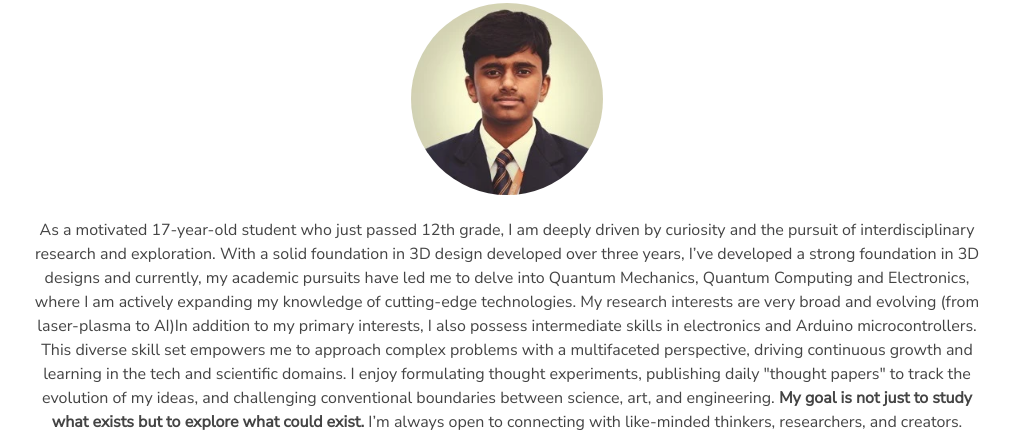
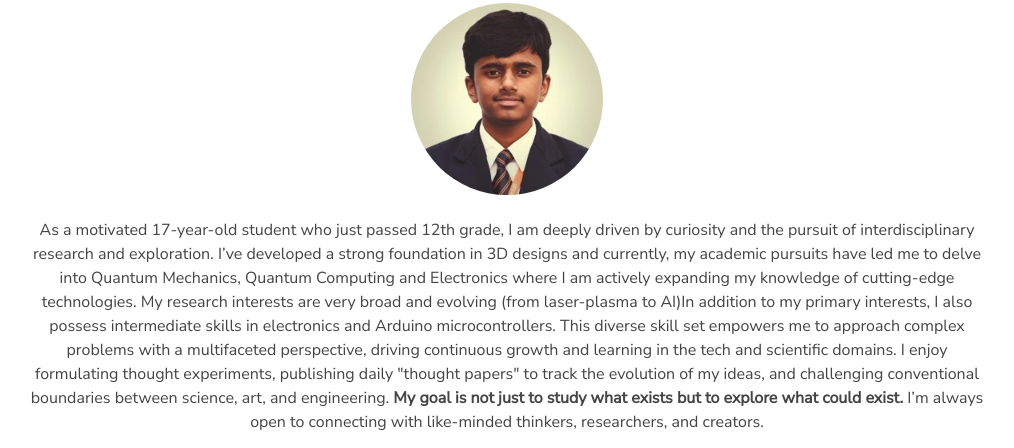
Before and after one commit to OMtheBest172/My-Portfolio, a plain HTML site: page index.html in a window 1280 px wide. Shown: the part 954-1402 px from the top of the page, without its empty margins (133-1147 px from the left). Drawn offline with nearby package versions, Linux system fonts and the light colour scheme; grey boxes are pictures that could not be loaded.

Commit message:
Update index.html

```diff
--- a/index.html
+++ b/index.html
@@ -88,8 +88,8 @@
         </picture>
         <p>
           As a motivated 17-year-old student who just passed 12th grade, I am deeply driven by curiosity and the pursuit of interdisciplinary research and exploration.
-          With a solid foundation in 3D design developed over three years,
-           I’ve developed a strong foundation in 3D designs and currently, my academic pursuits have led me to delve into Quantum Mechanics, Quantum Computing and Electronics,
+
+           I’ve developed a strong foundation in 3D designs and currently, my academic pursuits have led me to delve into Quantum Mechanics, Quantum Computing and Electronics
            where I am actively expanding my knowledge of cutting-edge technologies. My research interests are very broad and evolving (from laser-plasma to AI)In addition to my primary interests, I also possess
             intermediate skills in electronics and Arduino microcontrollers. This diverse skill set empowers me to
             approach complex problems with a multifaceted perspective, driving continuous growth and learning in the tech and scientific domains. I enjoy formulating thought experiments, publishing daily "thought papers" to track
```
